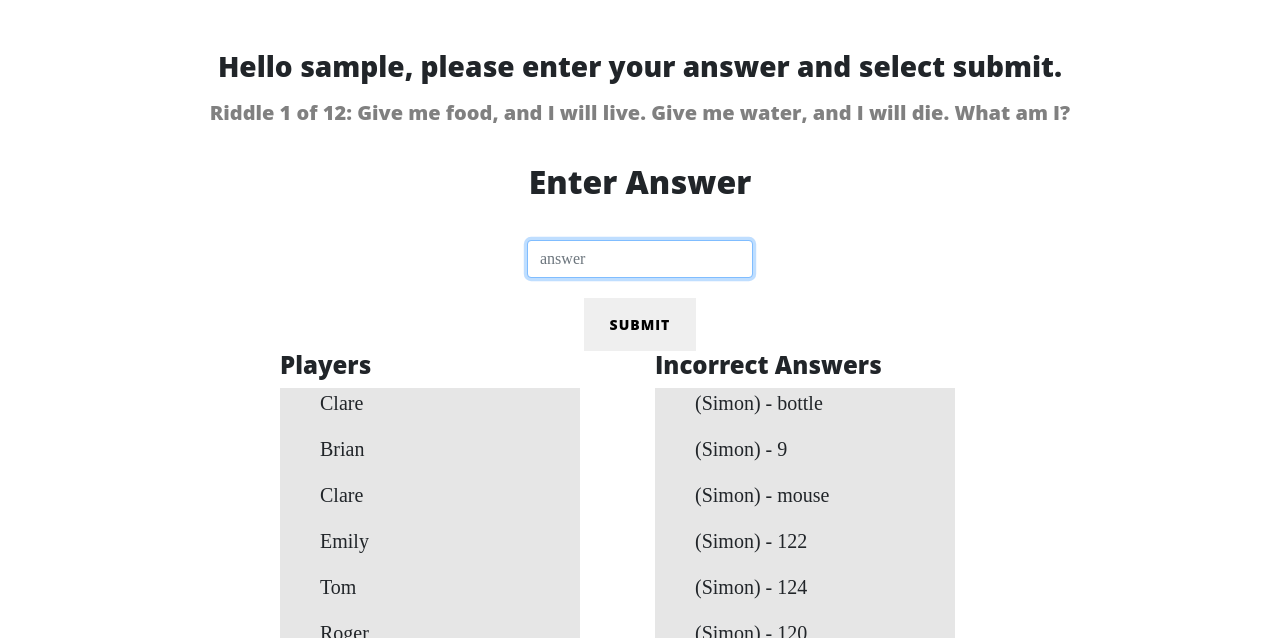
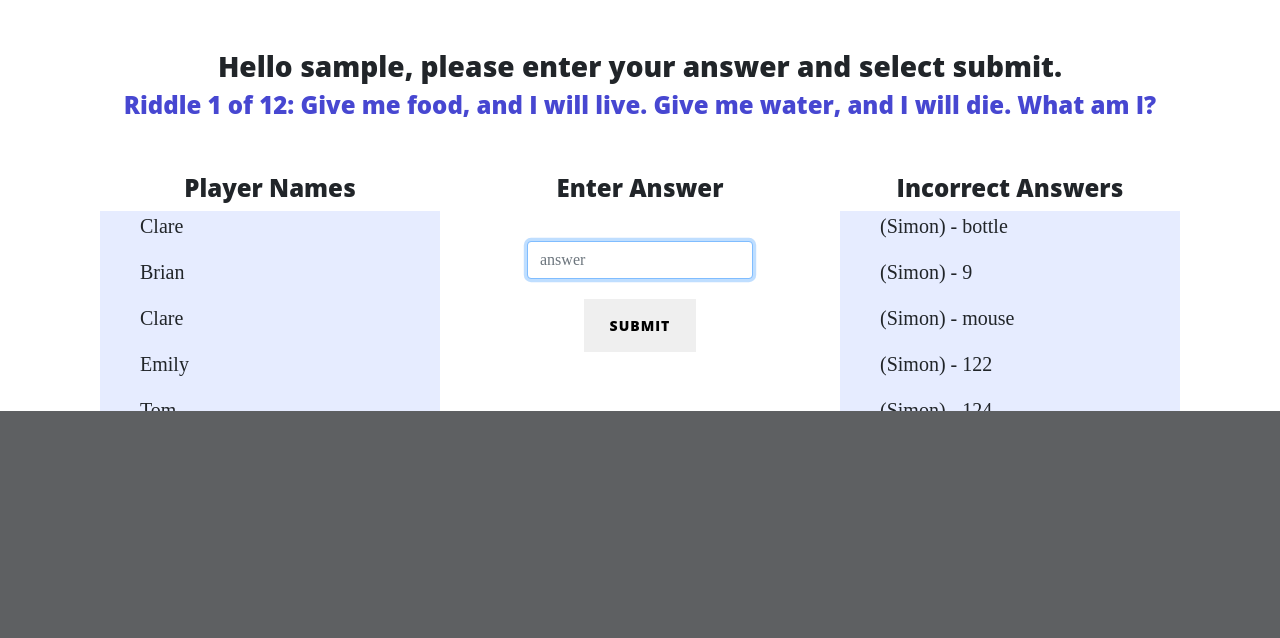
Before and after one commit to GithHayden/IQ-Riddle-Game, a Flask app: a page that uses templates/startgame.html in a window 1280 px wide. Shown: the part 475-1113 px from the top of the page. After the commit the page ends 886 px from the top, so only its background shows below. Run offline with Flask 2, Linux system fonts and the light colour scheme; some libraries are stand-ins or nearby versions.

Commit message:
Responsive Testing bugs corrected by amending boostrap divs on startgame.html and index.html.

```diff
--- a/data/game_players.txt
+++ b/data/game_players.txt
@@ -8,3 +8,6 @@ Joy
 Adam
 Dara
 Linda
+John
+Pat
+Simon
--- a/data/players.txt
+++ b/data/players.txt
@@ -8,3 +8,6 @@ Joy
 Adam
 Dara
 Linda
+John
+Pat
+Simon
--- a/templates/startgame.html
+++ b/templates/startgame.html
@@ -1,28 +1,31 @@
 <!-- Code with curley brackets is flask and flask template logic which inherits code from base.html. -->
 {% extends 'base.html' %} {% block content %}
 
-<div class="row"></div>
+<div class="container-fluid text-center">
+    <!-- Welcome message. -->
+    <h3 class="username">Hello {{username}}, please enter your answer and select submit.</h3>
+    <!-- Riddles questions and answers, from json data via run.py python back-end code.-->
+    <h4 style="color:#4747d1"> {{ riddles_data[riddle_index]["description"] }} </h4>
+    <br>
+    <div class="row">
 
-<!-- Welcome message. -->
-<div class="col-12 text-center">
-    <h3 class="username">Hello {{username}}, please enter your answer and select submit.</h3>
+        <!-- Player name heading and list of names, within box with scroll bar. -->
+        <div class="col-sm-4 mt-3">
+            <div  class="text-center">
+                <h4>Player Names</h4>
             </div>
-
-<!-- Riddles questions and answers, from json data via run.py python back-end code.-->
-<div class="row" style="height: 10px"></div>
-<div class="col-12 text-center" style="color:grey">
-    <h5> {{ riddles_data[riddle_index]["description"] }} </h5>
+            <div class="text-left" style="height:200px;width:auto;overflow:auto;background-color:#e6ecff">
+                {% for user in game_players %}
+                <ul>
+                    <li class="list-unstyled">{{user}}</li>
+                </ul>
+                {% endfor %}
             </div>
-
-
-<div class="container">
-    <div class="row">
-        <div class="col-lg-8 col-md-10 mx-auto">
-            <div class="site-heading text-center">
+        </div>
+        <!-- Enter Answer form and Submit.-->
+        <div class="col-sm-4 mt-3">
+            <h4>Enter Answer</h4>
             <br>
-                <h2>Enter Answer</h2>
-                <br>
-                <!-- Enter answer form -->
             <div class="d-flex justify-content-center align-items-center container">
                 <form method="POST" class="form-inline">
                     <input type="text" class="form-control" placeholder="answer" name="message" id="message" autofocus>
@@ -32,31 +35,17 @@
                 <div class="text-center">
                     <button class="btn btn-basic">Submit</button>
                 </div>
+            </div>
             </form>
-                </div>
-            </div>
-        </div>
-    </div>
-</div>
-
-
-<!-- Player name heading and list of names, within box with scroll bar. -->
-<div class="d-flex justify-content-center align-items-center container">
-    <div class="col-4" style="padding-left:0px;">
-        <h4>Players</h4>
-        <div style="height:250px;width:300px;overflow:auto;background-color:#e6e6e6">
-            {% for user in game_players %}
-            <ul>
-                <li class="list-unstyled">{{user}}</li>
-            </ul>
-            {% endfor %}
-        </div>
         </div>
 
         <!-- Incorrect answers player name/s and answer/s, within box with scroll bar. -->
-    <div class="col-4">
+        <div class="col-sm-4 mt-3">
+            <div  class="text-center">
                 <h4>Incorrect Answers</h4>
-        <div style="height:250px;width:300px;overflow:auto;background-color:#e6e6e6">
+            </div>
+            <div style="height:200px;width:auto;overflow:auto;background-color:#e6ecff">
+                <div class="text-left">
                     {% for message in incorrect_answers %}
                     <ul>
                         <li class="list-unstyled">{{message}}</li>
@@ -65,5 +54,7 @@
                 </div>
             </div>
         </div>
+    </div>
+</div>
 
 {% endblock %}
```
Also changed, not shown: README.md, templates/index.html (line endings or trailing spaces). Lines whose indentation alone changed are shown as unchanged.
